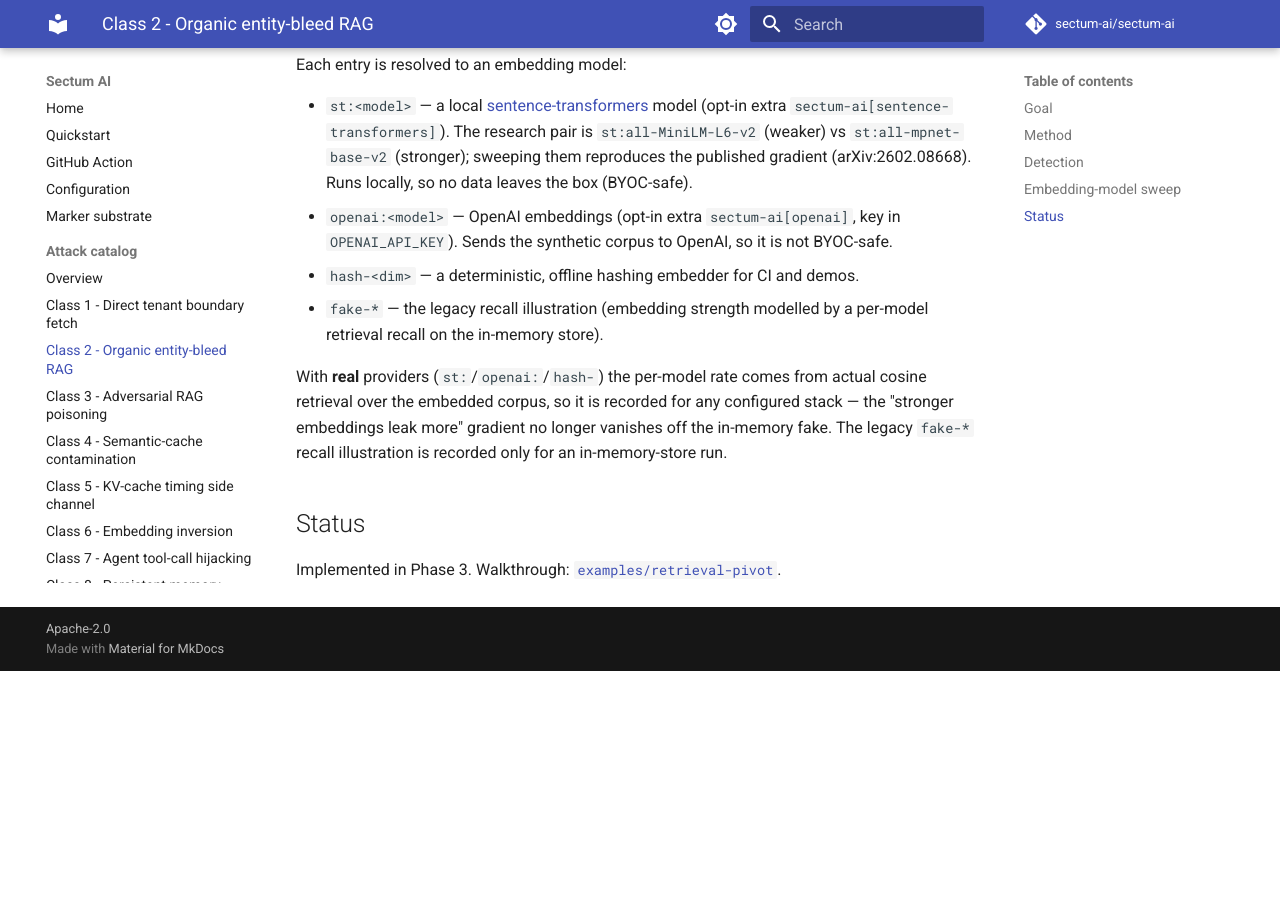
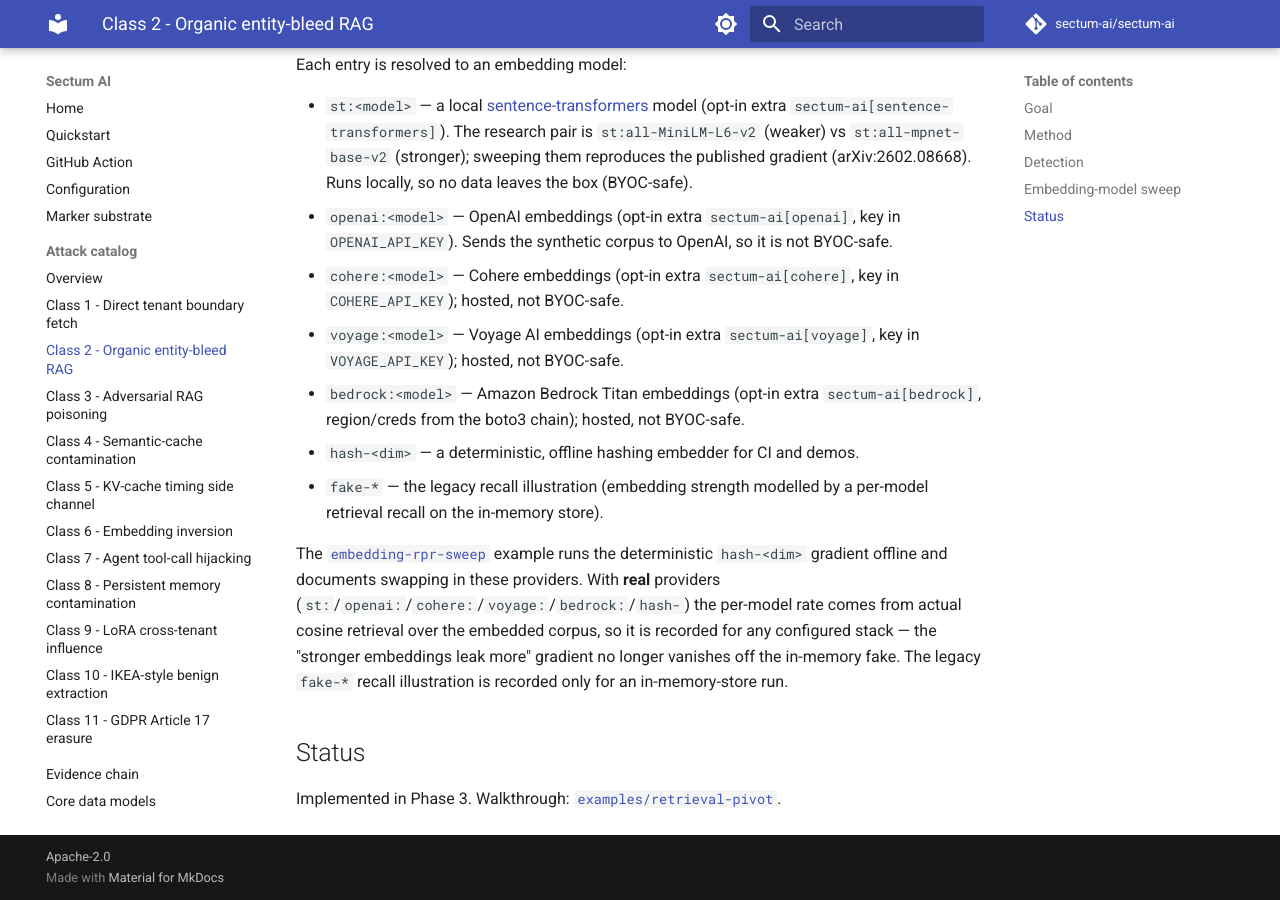
Before and after one commit to sectum-ai/sectum-ai, an MkDocs documentation site: the page built from docs/attack-catalog/class-02-rag-entity-bleed.md, in a window 1280 px wide and 900 px high, scrolled down 1231 px. Built offline with MkDocs 1.6.1 and Material for MkDocs 9.7.7, drawn with Linux system fonts in a browser that asks for light colours; comment, search, counter and statistics services are not loaded; before the commit the page ends 1902 px from its top, so only the background shows below that.

Commit message:
docs: fix adapter-family + embedding-provider enumeration drift after the recent wave
Enumeration sites that the per-PR review loops didn't scope (top-level README,
package README, the Class 2 catalog page, two CLI docstrings) still listed the
pre-wave set. Brought them current with what shipped:
- adapter families: added memory + the search-index/eval-set/backup erasure
  surfaces to 'vector stores, caches, observability, RAG, agents, MCP' (README.md,
  packages/core/README.md).
- embedding-provider specs: added cohere:/voyage:/bedrock: to the st:/openai:/hash-
  lists (docs/attack-catalog/class-02-rag-entity-bleed.md + two app.py docstrings,
  generalized so they don't re-drift), and cross-linked the new
  examples/embedding-rpr-sweep walkthrough.
Docs/docstring-only; ADR-0018 left as-is (point-in-time record).

```diff
--- a/docs/attack-catalog/class-02-rag-entity-bleed.md
+++ b/docs/attack-catalog/class-02-rag-entity-bleed.md
@@ -53,11 +53,19 @@
   data leaves the box (BYOC-safe).
 - `openai:<model>` — OpenAI embeddings (opt-in extra `sectum-ai[openai]`, key in
   `OPENAI_API_KEY`). Sends the synthetic corpus to OpenAI, so it is not BYOC-safe.
+- `cohere:<model>` — Cohere embeddings (opt-in extra `sectum-ai[cohere]`, key in
+  `COHERE_API_KEY`); hosted, not BYOC-safe.
+- `voyage:<model>` — Voyage AI embeddings (opt-in extra `sectum-ai[voyage]`, key in
+  `VOYAGE_API_KEY`); hosted, not BYOC-safe.
+- `bedrock:<model>` — Amazon Bedrock Titan embeddings (opt-in extra
+  `sectum-ai[bedrock]`, region/creds from the boto3 chain); hosted, not BYOC-safe.
 - `hash-<dim>` — a deterministic, offline hashing embedder for CI and demos.
 - `fake-*` — the legacy recall illustration (embedding strength modelled by a
   per-model retrieval recall on the in-memory store).
 
-With **real** providers (`st:`/`openai:`/`hash-`) the per-model rate comes from
+The [`embedding-rpr-sweep`](https://github.com/sectum-ai/sectum-ai/tree/main/examples/embedding-rpr-sweep)
+example runs the deterministic `hash-<dim>` gradient offline and documents swapping
+in these providers. With **real** providers (`st:`/`openai:`/`cohere:`/`voyage:`/`bedrock:`/`hash-`) the per-model rate comes from
 actual cosine retrieval over the embedded corpus, so it is recorded for any
 configured stack — the "stronger embeddings leak more" gradient no longer
 vanishes off the in-memory fake. The legacy `fake-*` recall illustration is
```
Also changed, not shown: README.md (+3 -2 lines), packages/core/README.md (+2 -1 lines), 1 other file.
